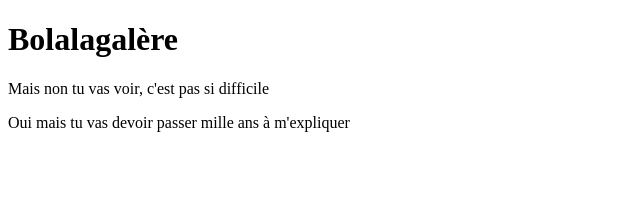
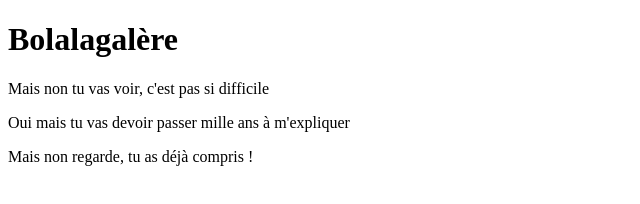
Before and after one commit to Roxywi/git101, a plain HTML site: page index.html in a window 1280 px wide. Shown: the whole page, without its empty margins (0-640 px from the left). Drawn offline with Linux system fonts and the light colour scheme.

Commit message:
Added a div with text inside

```diff
--- a/index.html
+++ b/index.html
@@ -12,6 +12,7 @@
     <h1>Bolalagalère</h1>
     <p>Mais non tu vas voir, c'est pas si difficile</p>
     <p>Oui mais tu vas devoir passer mille ans à m'expliquer</p>
+    <p>Mais non regarde, tu as déjà compris !</p>
 </body>
 
 </html>
```
